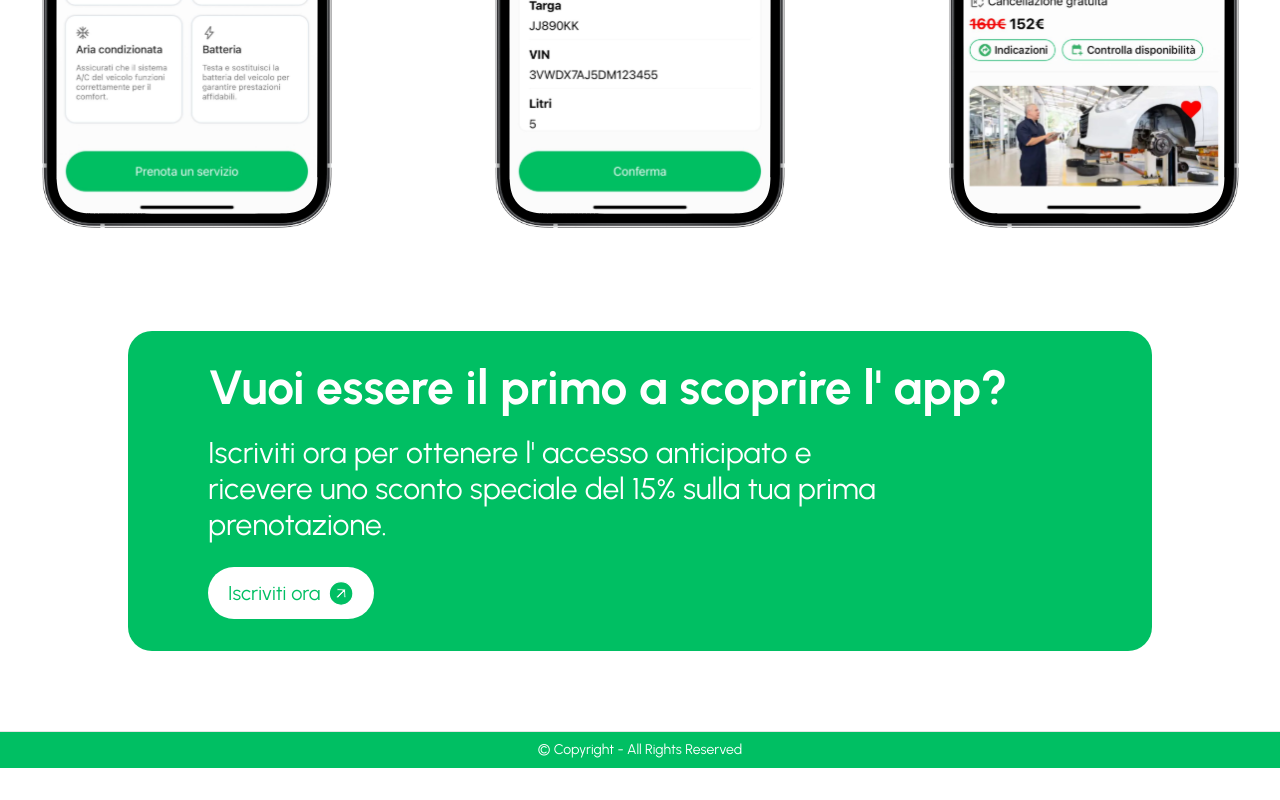
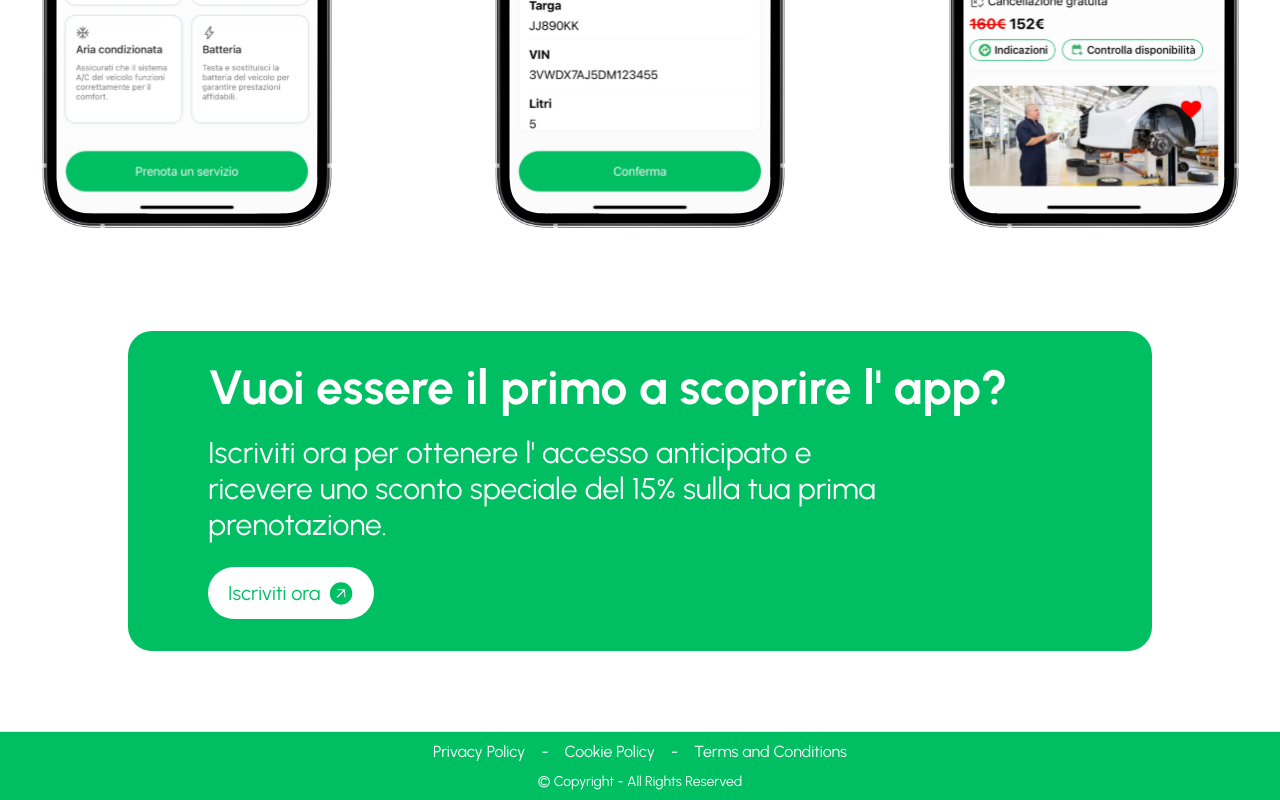
Before and after one commit to AlbyCosmy99/ticdrive-landing-page-frontend, a Next.js app: page / in a window 1280 px wide. Shown: the part 2801-3601 px from the top of the page. Before the commit the page ends 3569 px from the top, so only its background shows below. Built offline with nearby package versions, Linux system fonts and the light colour scheme.

Commit message:
feat: add privacy and policy

```diff
--- a/src/app/page.tsx
+++ b/src/app/page.tsx
@@ -197,7 +197,12 @@ export default function Home() {
         </div>
       </section>
       <hr className="bg-white w-full" />
-      <footer className="bg-drive flex justify-center items-center">
+      <footer className="bg-drive flex flex-col justify-center items-center pt-2">
+        <div className=' flex justify-center items-center gap-4 text-white'>
+          <a href="https://www.iubenda.com/privacy-policy/25498782">Privacy Policy</a>-
+          <a href="https://www.iubenda.com/privacy-policy/25498782/cookie-policy">Cookie Policy</a>-
+          <a href="https://www.iubenda.com/termini-e-condizioni/25498782">Terms and Conditions</a>
+        </div>
         <p className="text-white text-center p-2 text-sm">
           &copy; Copyright - All Rights Reserved
         </p>
```
